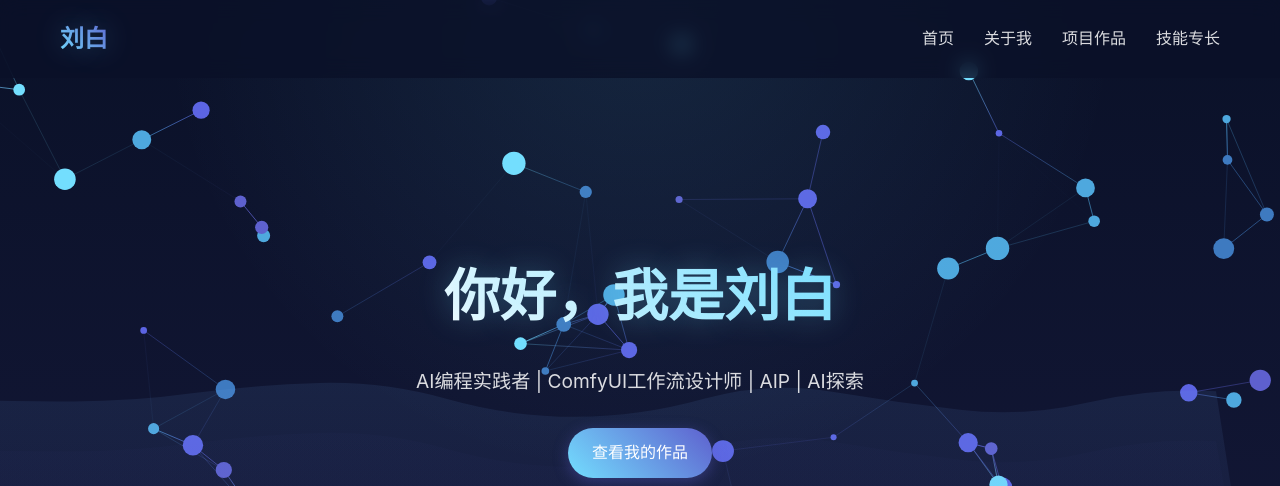
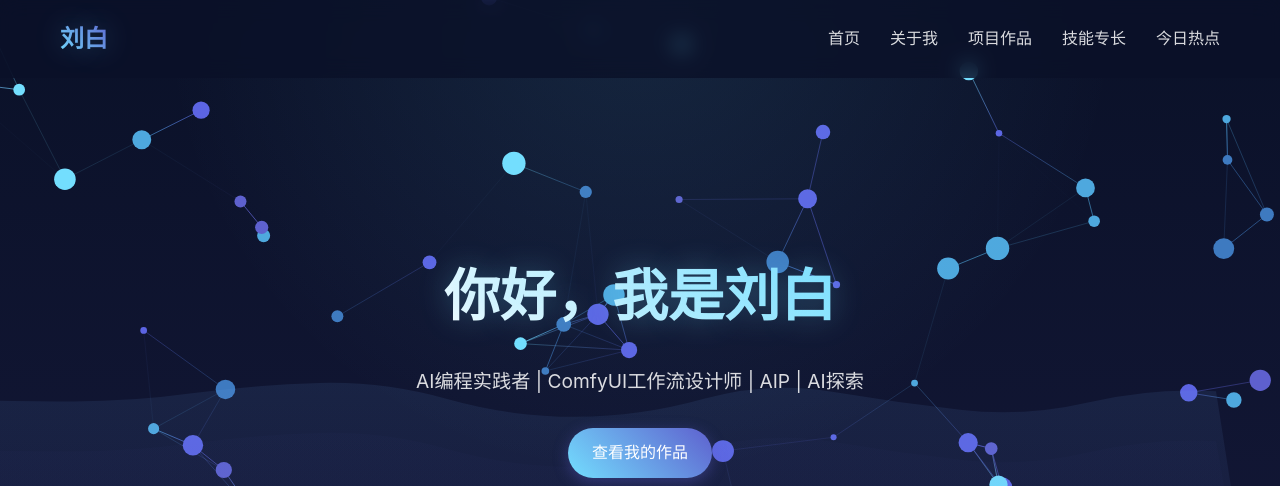
Before and after one commit to liubai-liubai/liubai-liubai.github.io, a plain HTML site: page index.html in a window 1280 px wide. Shown: the top 486 px of the page. Drawn offline with Linux system fonts and the light colour scheme; animation ran at ten frames a second.

Commit message:
增加今日热点

```diff
--- a/index.html
+++ b/index.html
@@ -40,6 +40,7 @@
                 <a href="#about">关于我</a>
                 <a href="#projects">项目作品</a>
                 <a href="#skills">技能专长</a>
+                <a href="https://newsnow-bd1.pages.dev/" target="_blank">今日热点</a>
             </div>
         </div>
     </nav>
@@ -313,6 +314,7 @@
                 <a href="#about">关于我</a>
                 <a href="#projects">项目作品</a>
                 <a href="#skills">技能专长</a>
+                <a href="https://newsnow-bd1.pages.dev/" target="_blank">今日热点</a>
             </div>
 
             <div class="social-links footer-social">
```
